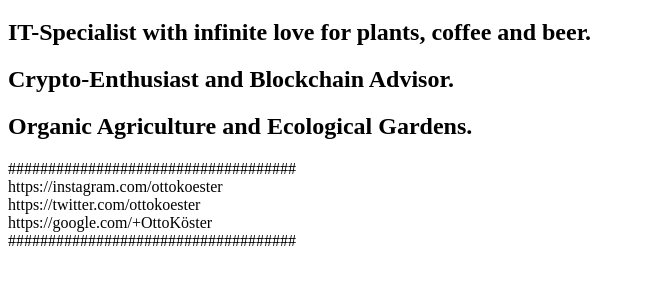
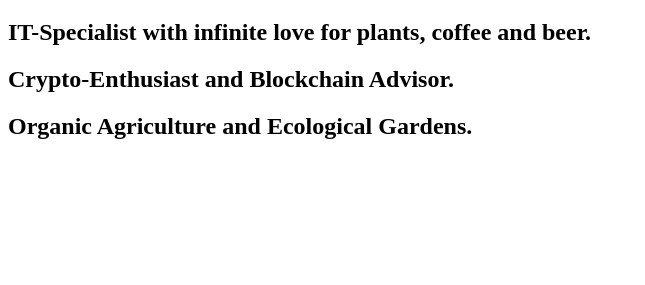
Before and after one commit to OttoKoester/ottokoester.github.io, a plain HTML site: page index.html in a window 1280 px wide. Shown: the part 61-346 px from the top of the page, without its empty margins (0-645 px from the left). Drawn offline with Linux system fonts and the light colour scheme.

Commit message:
Update index.html

```diff
--- a/index.html
+++ b/index.html
@@ -1,6 +1,14 @@
 <!DOCTYPE html>
 <html>
 <head>
+
+<!--
+####################################
+https://instagram.com/ottokoester
+https://twitter.com/ottokoester
+https://google.com/+OttoKöster
+####################################
+-->
 <meta charset="UTF-8">
 <title>Otto Koester | Github Page</title>
 </head>
@@ -9,15 +17,5 @@
   <h2>IT-Specialist with infinite love for plants, coffee and beer.</h2>
   <h2>Crypto-Enthusiast and Blockchain Advisor.</h2>
   <h2>Organic Agriculture and Ecological Gardens.</h2>
-
-####################################
-<br>
-https://instagram.com/ottokoester
-<br>
-https://twitter.com/ottokoester
-<br>
-https://google.com/+OttoKöster
-<br>
-####################################
 </body>
 </html>
```
